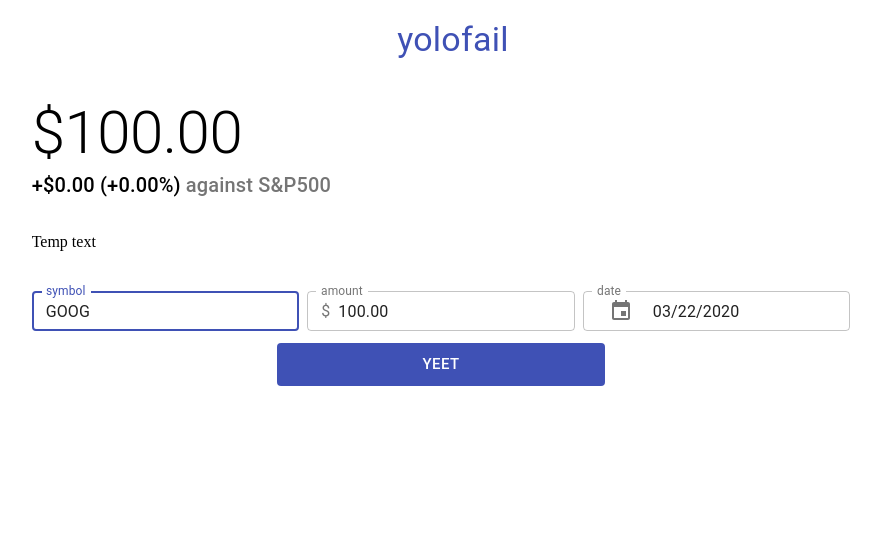
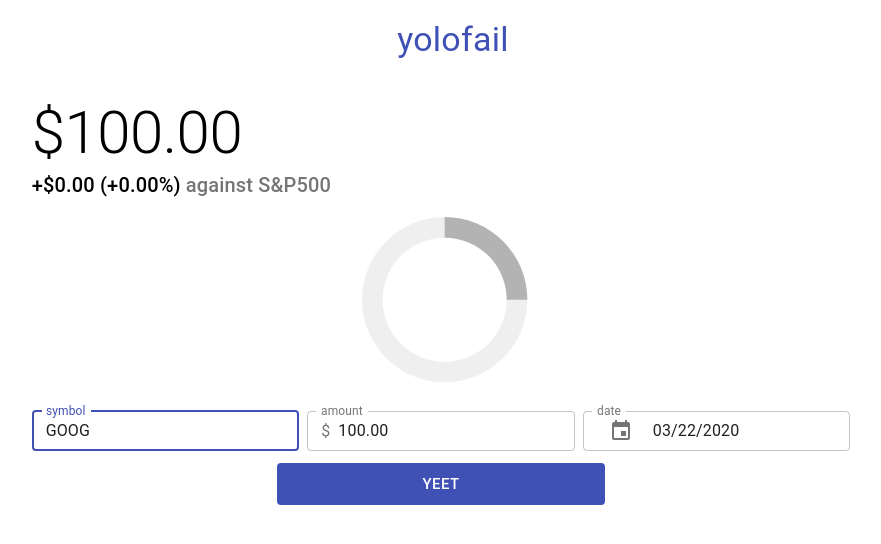
Before and after one commit to ambergristle/yolofail, a React (Create React App) app in the folder client/: page / in a window 1280 px wide. Shown: the top 544 px of the page, without its empty margins (187-1068 px from the left). Built offline with nearby package versions, Linux system fonts and the light colour scheme; no server answers.

Commit message:
added loading animation on start

```diff
--- a/client/package.json
+++ b/client/package.json
@@ -15,6 +15,7 @@
     "react": "^17.0.1",
     "react-chartjs-2": "^2.11.1",
     "react-dom": "^17.0.1",
+    "react-loading": "^2.0.3",
     "react-scripts": "4.0.3",
     "web-vitals": "^1.0.1"
   },
--- a/client/src/components/Loading.jsx
+++ b/client/src/components/Loading.jsx
@@ -1,11 +1,34 @@
 import React from "react";
 
 import { Grid } from "@material-ui/core";
+import { makeStyles } from "@material-ui/core/styles";
+
+import ReactLoading from "react-loading";
+
+const useStyles = makeStyles((theme) => ({
+  loadingContainer: {
+    height: "50vh",
+    minWidth: "100%",
+  },
+}));
 
 function Loading() {
+  const classes = useStyles();
+
   return (
-    <Grid item xs={12}>
-      <p>Temp text</p>
+    <Grid
+      item
+      xs={12}
+      container
+      justify="center"
+      className={classes.chartContainer}
+    >
+      <ReactLoading
+        type="spin"
+        color="rgba(0,0,0,.25)"
+        height={"20%"}
+        width={"20%"}
+      />
     </Grid>
   );
 }
```
Also changed, not shown: 1 other file (tests, documents, lock files or other folders).
